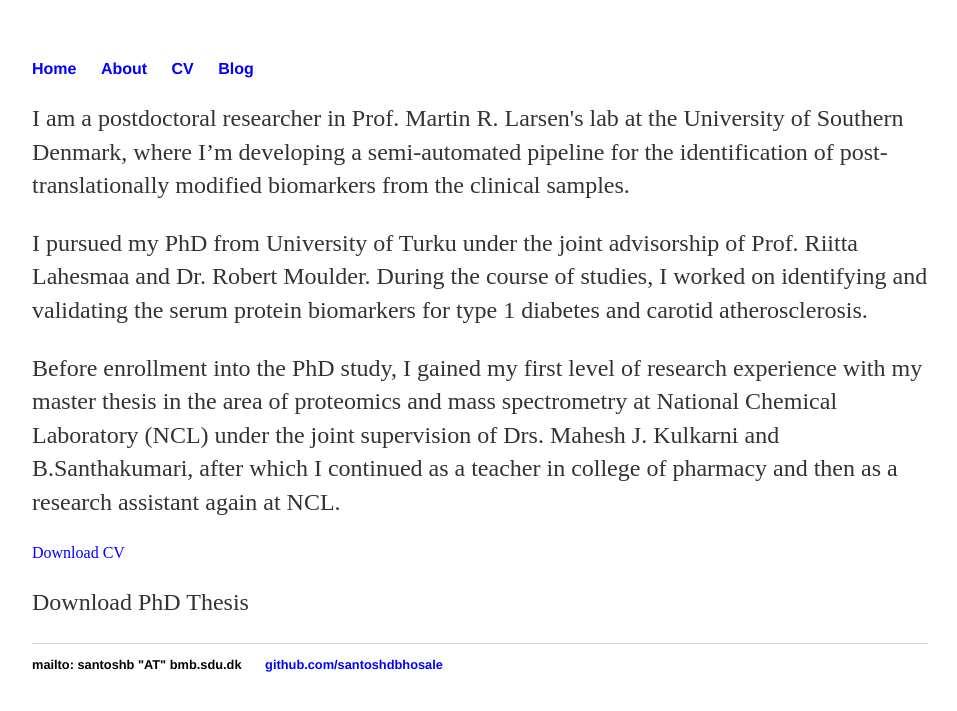
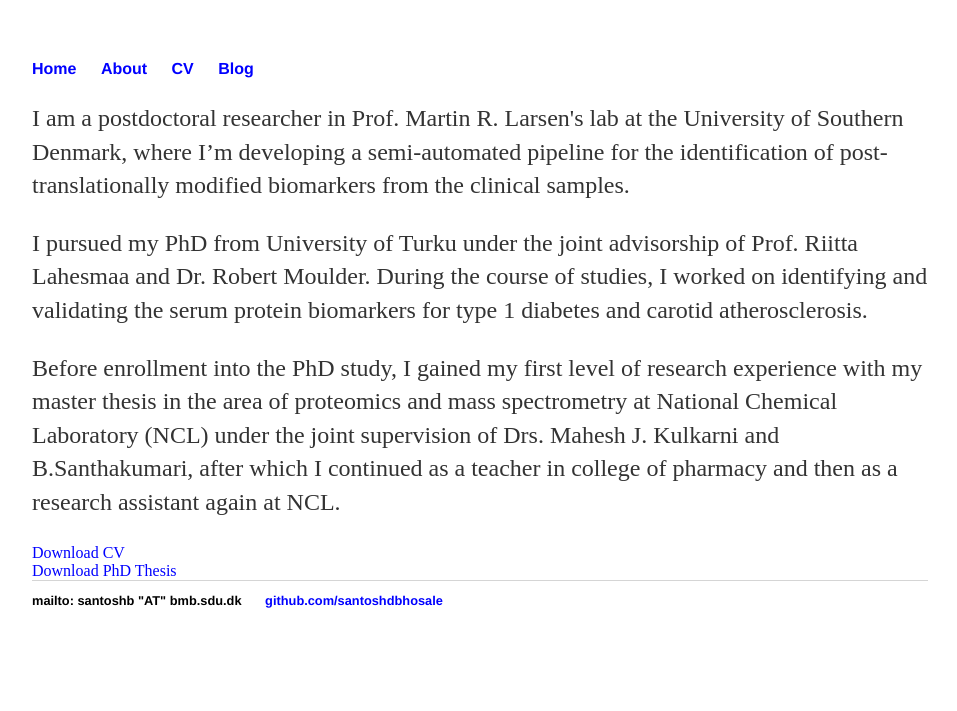
Before and after one commit to santoshdbhosale/santoshdbhosale.github.io, a Jekyll site: the page built from cv/index.html, in a window 1280 px wide. Shown: the top 711 px of the page, without its empty margins (160-1117 px from the left). Built offline with Jekyll 4.4.1, drawn with Linux system fonts in a browser that asks for light colours.

Commit message:
Update index.html

```diff
--- a/cv/index.html
+++ b/cv/index.html
@@ -9,5 +9,5 @@ title: CV
 <p>Before enrollment into the PhD study, I gained my first level of research experience with my master thesis in the area of proteomics and mass spectrometry at National Chemical Laboratory (NCL) under the joint supervision of Drs. Mahesh J. Kulkarni and B.Santhakumari, after which I continued as a teacher in college of pharmacy and then as a research assistant again at NCL.</p>
 
 <a href="/files/CV.pdf" class="btn btn-default pull-right" title="Download CV as PDF">Download CV</a>
-
-<p href="/files/Santosh_PhD_ThesisBook.pdf" class="btn btn-default pull-right" title="Download PhD Thesis as PDF">Download PhD Thesis</a>
+<br>
+<a href="/files/Santosh_PhD_ThesisBook.pdf" class="btn btn-default pull-right" title="Download PhD Thesis as PDF">Download PhD Thesis</a>
```
